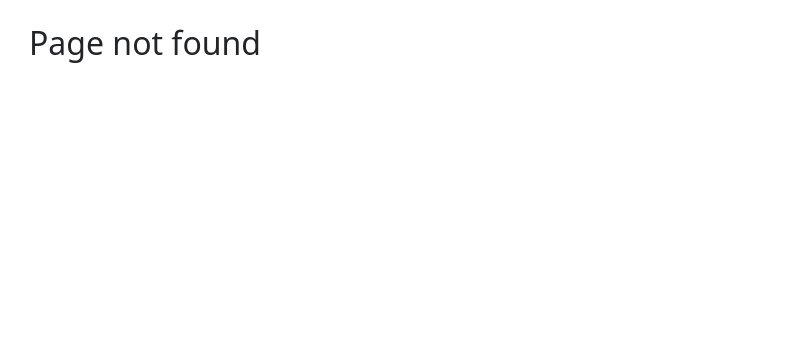
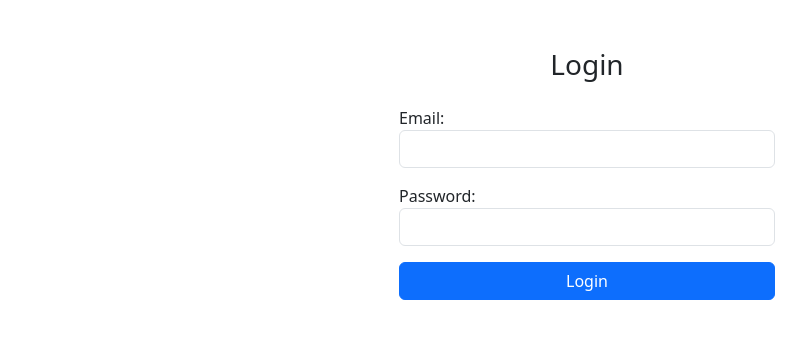
Before and after one commit to n-aadiyah/electronics-kit-frontend, a React (Create React App) app: page /login in a window 1280 px wide. Before the commit this address had no page. Shown: the top 338 px of the page, without its empty margins (53-859 px from the left). Built offline with nearby package versions, Linux system fonts and the light colour scheme; a small style sheet from the web is missing.

Commit message:
Added Login and Register pages with basic forms

```diff
--- a/src/App.js
+++ b/src/App.js
@@ -7,6 +7,15 @@ import Products from "./pages/Products";
 import Cart from "./pages/Cart";
 import ProductDetail from "./pages/ProductDetail";
 import Checkout from "./pages/Checkout";
+import Login from './pages/Login';
+import Register from './pages/Register';
+
+<Routes>
+  {/* other routes */}
+  <Route path="/login" element={<Login />} />
+  <Route path="/register" element={<Register />} />
+</Routes>
+
 
 const App = () => {
   return (
@@ -18,6 +27,8 @@ const App = () => {
         <Route path="/checkout" element={<Checkout />} />
         <Route path="/cart" element={<Cart />} />
         <Route path="*" element={<h2>Page not found</h2>} />
+         <Route path="/login" element={<Login />} />
+  <Route path="/register" element={<Register />} />
       </Routes>
     </main>
   );
--- /dev/null
+++ b/src/pages/Login.js
@@ -0,0 +1,40 @@
+import React, { useState } from 'react';
+import { useNavigate } from 'react-router-dom';
+
+const Login = () => {
+  const [email, setEmail] = useState('');
+  const [password, setPassword] = useState('');
+  const navigate = useNavigate();
+
+  const handleLogin = (e) => {
+    e.preventDefault();
+    // Temporary fake login logic
+    if (email && password) {
+      alert('Login successful!');
+      navigate('/'); // redirect to home
+    } else {
+      alert('Please fill all fields');
+    }
+  };
+
+  return (
+    <div className="container mt-5" style={{ maxWidth: '400px' }}>
+      <h3 className="text-center mb-4">Login</h3>
+      <form onSubmit={handleLogin}>
+        <div className="mb-3">
+          <label>Email:</label>
+          <input type="email" className="form-control" value={email}
+            onChange={(e) => setEmail(e.target.value)} required />
+        </div>
+        <div className="mb-3">
+          <label>Password:</label>
+          <input type="password" className="form-control" value={password}
+            onChange={(e) => setPassword(e.target.value)} required />
+        </div>
+        <button type="submit" className="btn btn-primary w-100">Login</button>
+      </form>
+    </div>
+  );
+};
+
+export default Login;
```
Also changed, not shown: src/pages/Register.js (added).
